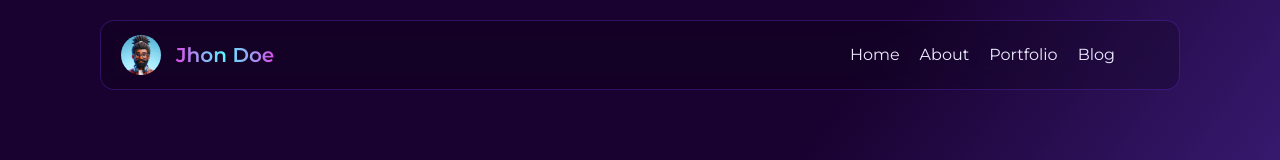
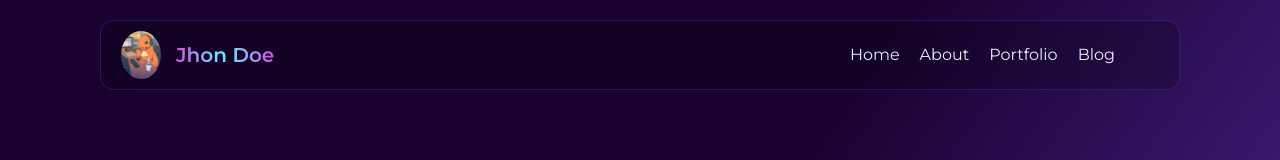
Before and after one commit to franlo42/franlo42.github.io, an Astro site: page / in a window 1280 px wide. Shown: the top 160 px of the page. Built offline with nearby package versions, Linux system fonts and the light colour scheme; Astro itself is replaced by a stand-in of ours.

Commit message:
Added: Charmander IT profile image

```diff
--- a/src/components/Logo.astro
+++ b/src/components/Logo.astro
@@ -6,8 +6,8 @@ const {name} = Astro.props;
     <div class="img__container">
         <img
             class="header__img"
-            src="/img/jhon-doe.webp"
-            alt="sofiDev img"
+            src="/img/charmanderIT.jpeg"
+            alt="franlo42 img"
             width="40px"
             height="40px"
         />
```
Also changed, not shown: public/img/charmanderIT.jpeg (added).
